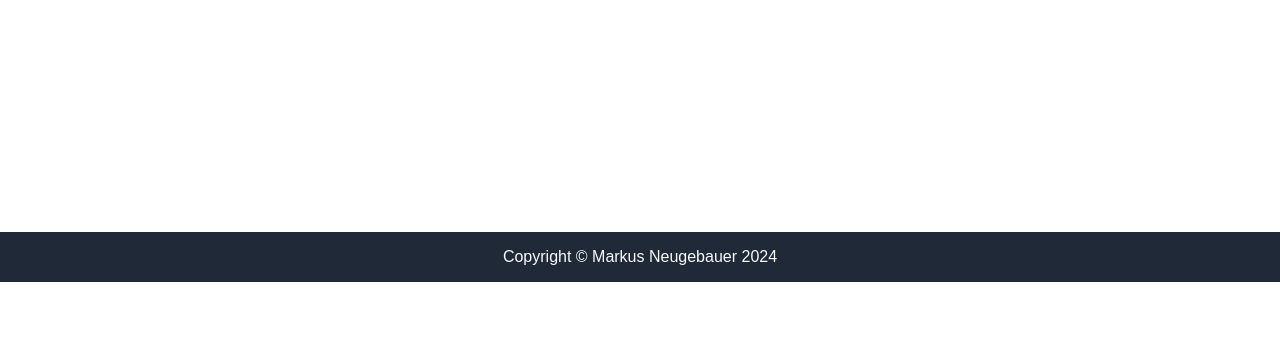
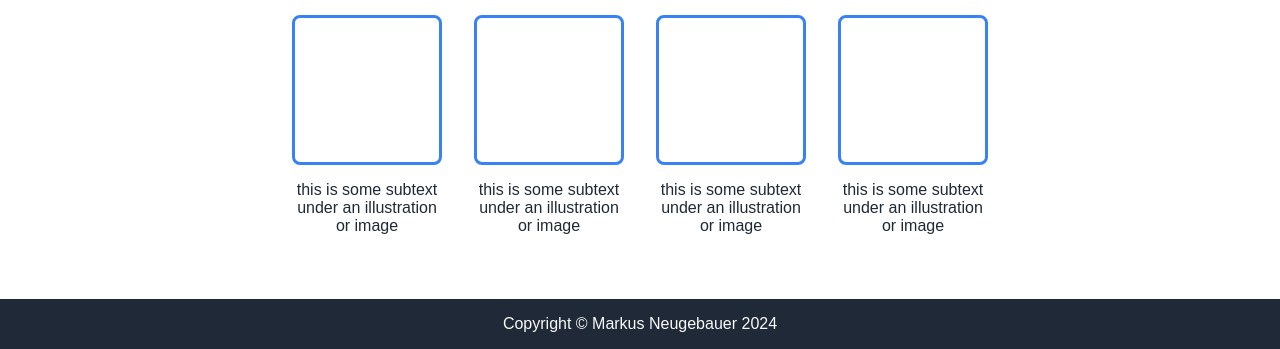
Before and after one commit to madmate/odin-landing-page, a plain HTML site: page index.html in a window 1280 px wide. Shown: the part 518-867 px from the top of the page. Before the commit the page ends 800 px from the top, so only its background shows below. Drawn offline with Linux system fonts and the light colour scheme.

Commit message:
Created information section with images and description
Information section with for quadratic images and
a description underneath. Items are aligned with Flexbox.

```diff
--- a/index.html
+++ b/index.html
@@ -26,6 +26,27 @@
           <div class="image-placeholder">this is a placeholder for an image</div>
         </div>
       </section>
+      <section class="information wrap">
+        <h1>Some random information.</h1>
+        <div class="item-container">
+          <div class="item">
+            <div class="image-placeholder-square"></div>
+            <p>this is some subtext under an illustration or image</p>
+          </div>
+          <div class="item">
+            <div class="image-placeholder-square"></div>
+            <p>this is some subtext under an illustration or image</p>
+          </div>
+          <div class="item">
+            <div class="image-placeholder-square"></div>
+            <p>this is some subtext under an illustration or image</p>
+          </div>
+          <div class="item">
+            <div class="image-placeholder-square"></div>
+            <p>this is some subtext under an illustration or image</p>
+          </div>
+        </div>
+      </section>
     </main>
     <footer class="dark-background">Copyright &copy Markus Neugebauer 2024</footer>
   </body>
--- a/styles.css
+++ b/styles.css
@@ -1,5 +1,6 @@
 * {
   font-family: sans-serif;
+  box-sizing: border-box;
 }
 
 body {
@@ -98,3 +99,30 @@ button {
   align-items: center;
   justify-content: center;
 }
+
+.image-placeholder-square {
+  width: 150px;
+  height: 150px;
+  border: 3px solid #3882F6;
+  border-radius: 8px;
+}
+
+.item-container {
+  display: flex;
+  gap: 32px;
+}
+
+.item {
+  width: min-content;
+}
+
+.information {
+  text-align: center;
+  padding-top: 16px;
+  padding-bottom: 48px;
+  color: #1F2937;
+}
+
+.information h1 {
+  font-size: 36px;
+}
```
